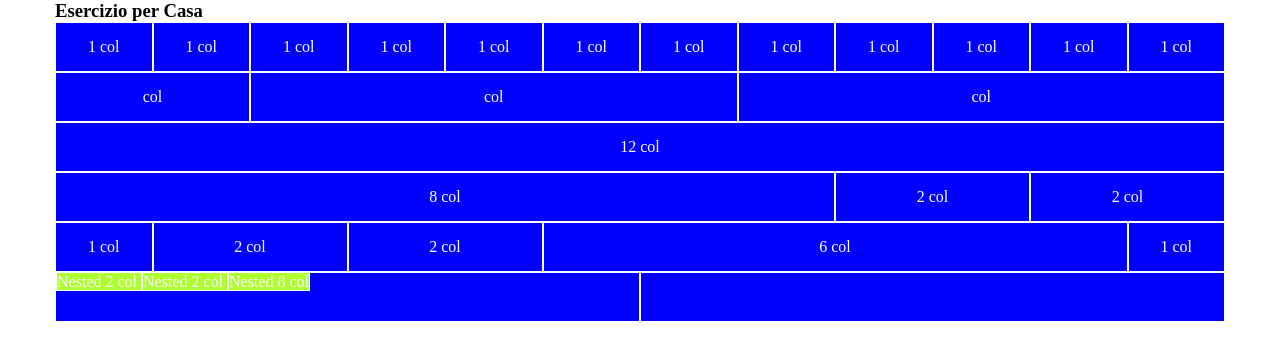
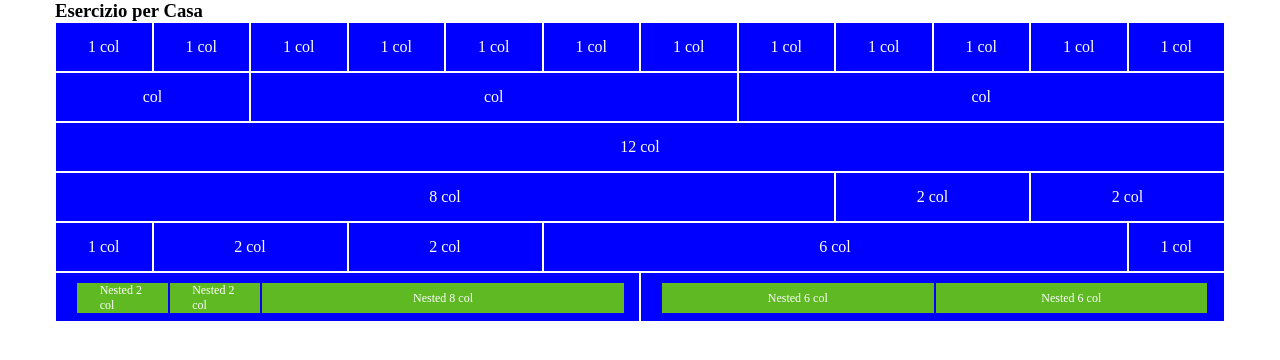
Before and after one commit to FRAALES/html-css-12bool, a plain HTML site: page index.html in a window 1280 px wide. Drawn offline with Linux system fonts and the light colour scheme.

Commit message:
prima sezione finita

```diff
--- a/css/file.css
+++ b/css/file.css
@@ -16,10 +16,19 @@
 
 
 [class*="sotto-col-"]{
-    background-color: greenyellow;
+    background-color: rgb(94, 185, 34);
     color: white;
-    margin: 10px auto;
-    height: 80%;
+    height: 30px;
+    display: inline-block;
+    margin: 10px 1px;
+    border: none;
+    position: relative;
+    font-size: 12px;
+}
+
+.col-6{
+    display: flex;
+    padding: 0 20px;
 }
 
 .sotto-col-2{
@@ -31,3 +40,8 @@
     flex-basis: calc((100% / 12) * 8);
     max-width: calc((100% / 12) * 8);
 }
+
+.sotto-col-6{
+    flex-basis: calc((100% / 12) * 6);
+    max-width: calc((100% / 12) * 6);
+}
--- a/index.html
+++ b/index.html
@@ -70,18 +70,24 @@
                         <div class="row">
                             <div class="col-6">
                                 <span class="sotto-col-2">
-                                    Nested 2 col
+                                    <span class="centrato">Nested 2 col</span>
                                 </span>
                                 <span class="sotto-col-2">
-                                    Nested 2 col
+                                    <span class="centrato">Nested 2 col</span>
                                 </span>
                                 <span class="sotto-col-8">
-                                    Nested 8 col
+                                    <span class="centrato">Nested 8 col</span>
                                 </span>
 
                             </div>
 
                             <div class="col-6">
+                                <span class="sotto-col-6">
+                                    <span class="centrato">Nested 6 col</span>
+                                </span>
+                                <span class="sotto-col-6">
+                                    <span class="centrato">Nested 6 col</span>
+                                </span>
 
                             </div>
                         </div>
```
